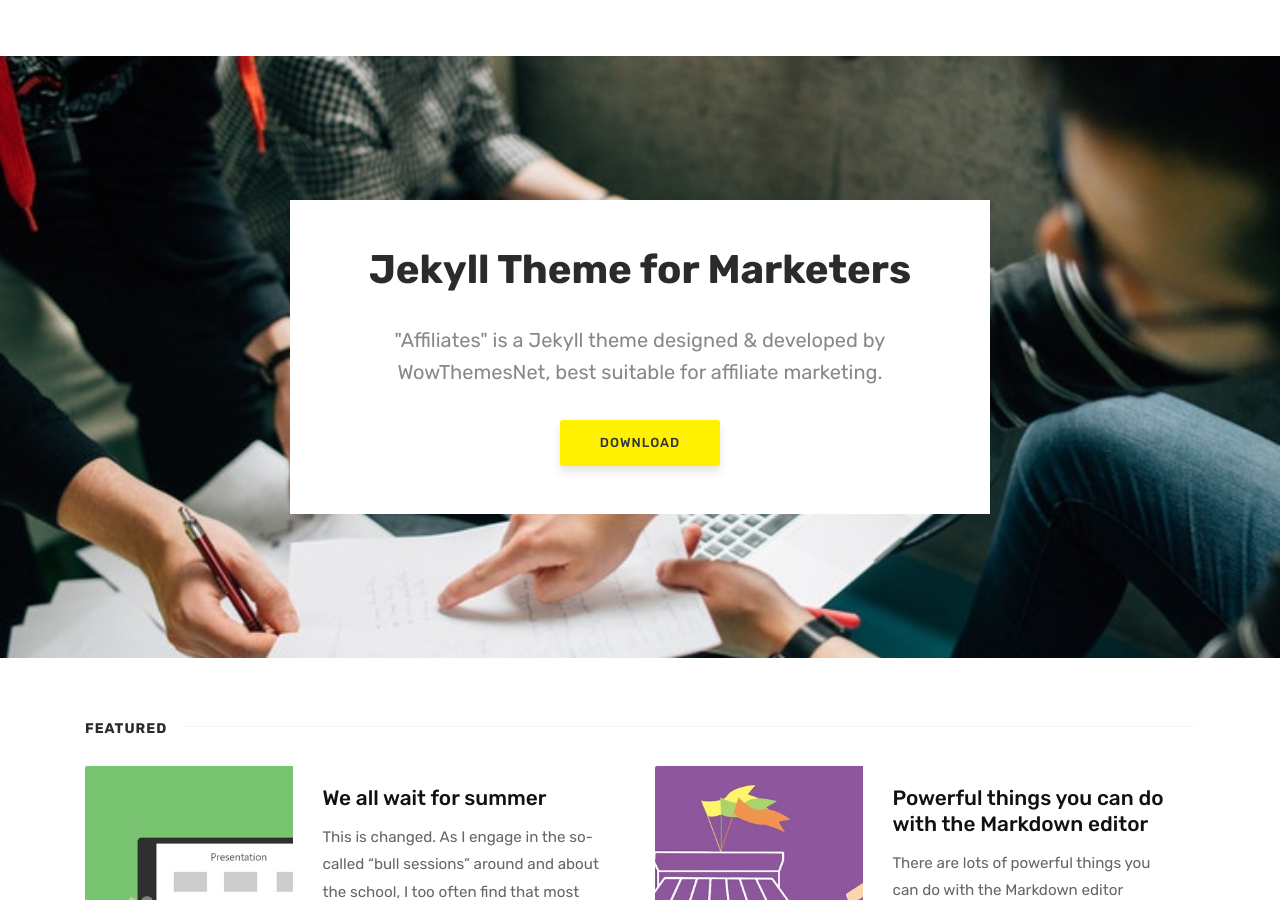
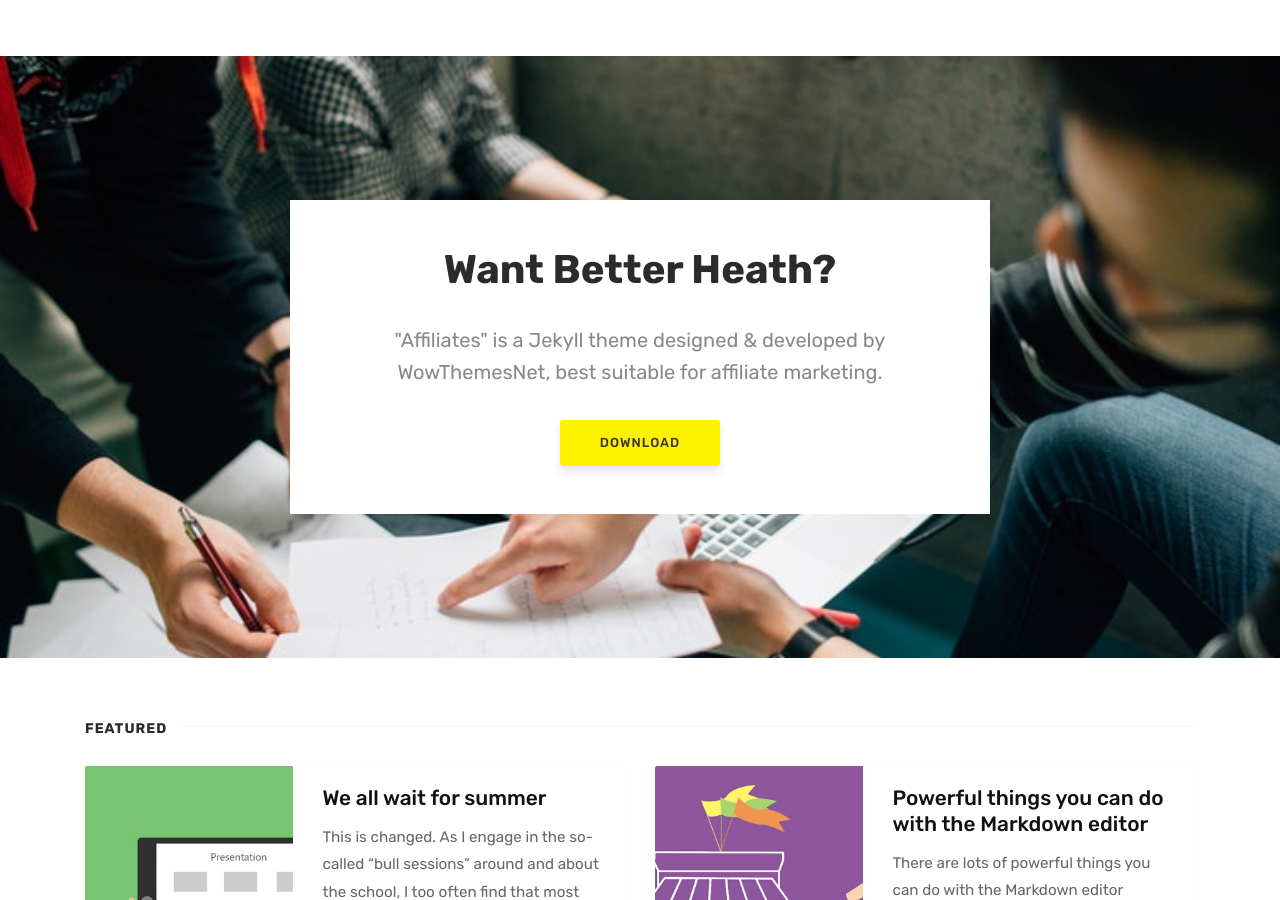
Before and after one commit to rahulrajan2202/pratidhi, a Jekyll site: the page built from index.html, in a window 1280 px wide and 900 px high. Built offline with Jekyll 4.4.1, drawn with Linux system fonts in a browser that asks for light colours; the list of posts is cut into pages by our own code; comment, search, counter and statistics services are not loaded.

Commit message:
commit15

```diff
--- a/index.html
+++ b/index.html
@@ -12,7 +12,7 @@
 ================================================== -->
 <section class="intro">
     <div class="wrapintro">
-        <h1>Jekyll Theme for Marketers</h1>
+        <h1>Want Better Heath?</h1>
         <h2 class="lead">"Affiliates" is a Jekyll theme designed & developed by WowThemesNet, best suitable for affiliate marketing.</h2>
         <a target="_blank" href="https://gum.co/affiliates-jekyll-template" class="btn">Download</a>
     </div>
```
